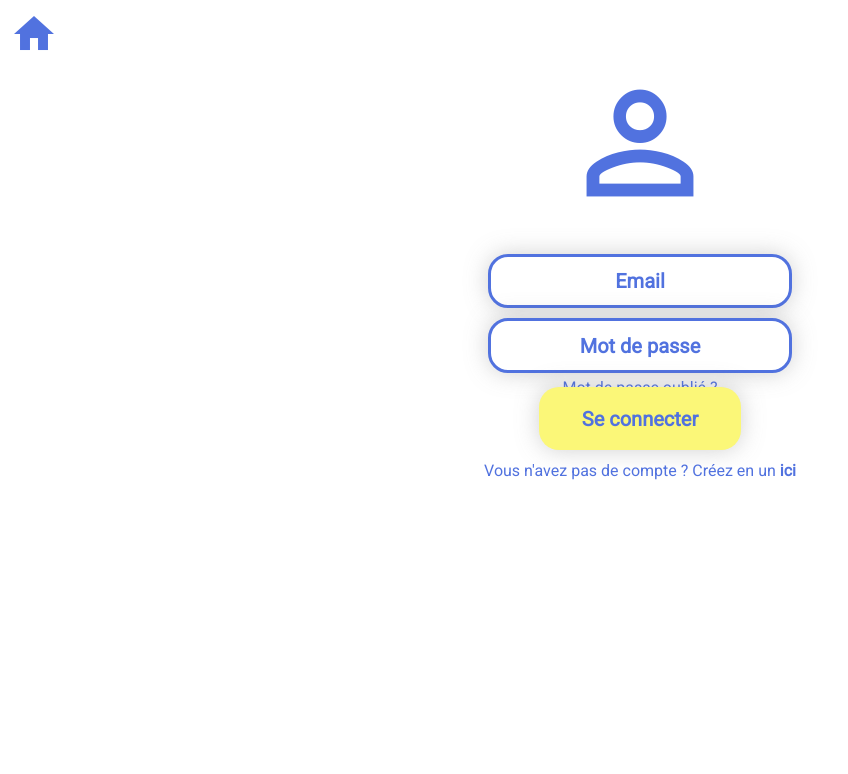
After one commit to ASM-42/Cognitech, a PHP site: page /Password_Recovery.php in a window 1280 px wide. The commit adds this page. Shown: the top 774 px of the page, without its empty margins (0-848 px from the left). Run offline with PHP 8.4, Linux system fonts and the light colour scheme.

Commit message:
Inscription HTML Scroll

```diff
--- /dev/null
+++ b/Cognitech/Password_Recovery.php
@@ -0,0 +1,38 @@
+<html lang="fr">
+<head>
+    <meta charset="UTF-8">
+    <link href="https://fonts.googleapis.com/css?family=Roboto" rel="stylesheet">
+    <link rel="stylesheet" href="https://fonts.googleapis.com/icon?family=Material+Icons">
+    <link rel="stylesheet" type="text/css" href="connexion.css">
+    <title>Connexion</title>
+</head>
+<body>
+<main class="main">
+    <div>
+        <i class="material-icons colorBleu" style="font-size: 10em;">person_outline</i>
+        <div class="formulaire">
+            <form action='connexion.php' method="post">
+                <input type="email" class="container" name="email" placeholder="Email" required><br>
+                <input type="password" class="container" name="pwd" placeholder="Mot de passe" required><br>
+                <a class="mdpOublie inscription" href="#">Mot de passe oublié ?</a></br>
+                <button type="submit" name='connexion' class="envoyer" value="Connexion">Se connecter</button>
+            </form>
+            <a href="sinscrire.php" class="inscription">Vous n'avez pas de compte ? Créez en un <b>ici</b></a>
+        </div>
+    </div>
+</main>
+<div class="topleft">
+    <a href="../index.html"><i class="material-icons colorBleu" style="font-size: 3em;">home</i></a>
+</div>
+
+<!--<div id="google_translate_element"></div>
+<script type="text/javascript">
+    function googleTranslateElementInit() {
+        new google.translate.TranslateElement({pageLanguage: 'fr'}, 'google_translate_element');
+    }
+</script>
+
+<script type="text/javascript" src="//translate.google.com/translate_a/element.js?cb=googleTranslateElementInit"></script>-->
+
+</body>
+</html>
--- a/Cognitech/index.html
+++ b/Cognitech/index.html
@@ -26,7 +26,6 @@
         <a href="inscription_connexion/se_connecter.php"><button class="bouton colorJaune">Sign In</button></a>
     </div>
 
-
     <div id="google_translate_element"></div>
     <script type="text/javascript">
         function googleTranslateElementInit() {
--- a/Cognitech/inscription_connexion/connexion.css
+++ b/Cognitech/inscription_connexion/connexion.css
@@ -9,21 +9,22 @@
 
 .container{
     width: 30%;
-    height: 8%;
-    margin: 20px 0 20px 0;
+    height: 7%;
+    margin: 0.5% 0 0.5% 0;
     font-family: Roboto;
     color: #5172DF;
     padding: 0 20px 0 20px;
     border-radius: 20px;
     box-shadow: 0 0 23px 0 rgba(119, 119, 119, 0.34);
-    border: 5px solid #5172DF;
+    border: 3px solid #5172DF;
 }
 
 
 .envoyer{
     width: 20%;
     height: 8%;
-    margin-top: 30px;
+    margin-top: -1%;
+    margin-bottom: -0.5%;
     background-color: #FBF778;
     font-family: Roboto;
     color: #5172DF;
@@ -36,7 +37,7 @@
 
 .inscription{
     width: 20%;
-    margin-top: 40px;
+    margin-top: -5%;
     text-decoration: none;
     font-family: Roboto;
     color: #5172DF;
@@ -46,12 +47,12 @@
     text-decoration: none;
     font-family: Roboto;
     color: #5172DF;
+    margin: 0 0 1% 0;
 }
 
 .checkbox {
-    margin-top: 40px;
+    margin-top: 0.2;
 }
-
 
 
 .main {
--- a/Cognitech/inscription_connexion/sinscrire.php
+++ b/Cognitech/inscription_connexion/sinscrire.php
@@ -9,7 +9,7 @@
 <body>
 <main class="main">
     <div>
-        <i class="material-icons colorBleu" style="font-size: 10em;">person_outline</i>
+        <i class="material-icons colorBleu" style="font-size: 900%; margin: -5% 0 -2.5% 0">person_outline</i>
         <div class="formulaire">
             <form action="inscription.php" method="post" onsubmit="if(document.getElementById('agree').checked) { return true; } else { alert('Veuillez accepter les CGU'); return false; }">
                 <input type="text" class="container" name="prenom" placeholder="Prénom" required><br>
```
Also changed, not shown: Cognitech/Mdp_oublié.html (added, +38 -0 lines).
